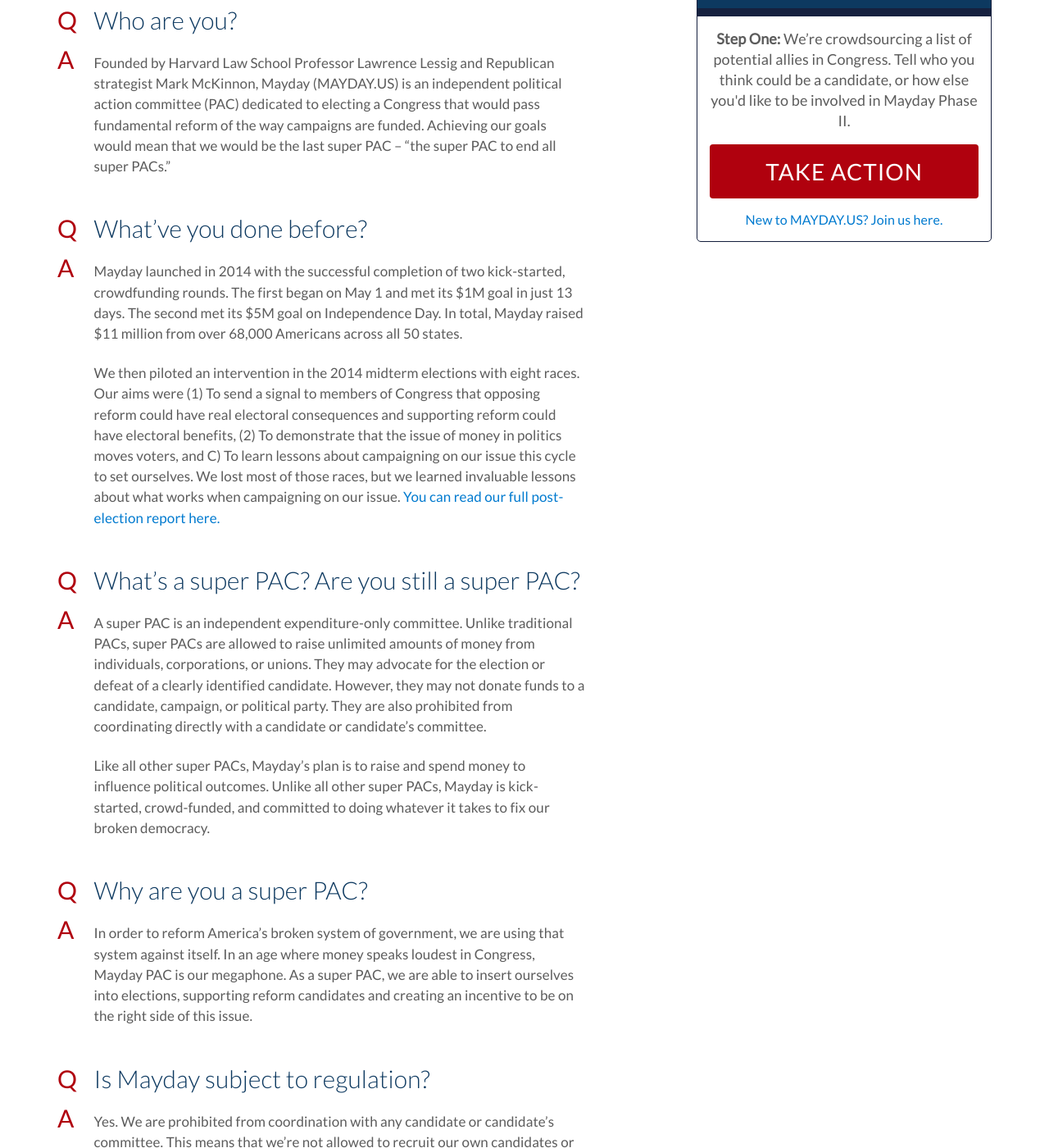
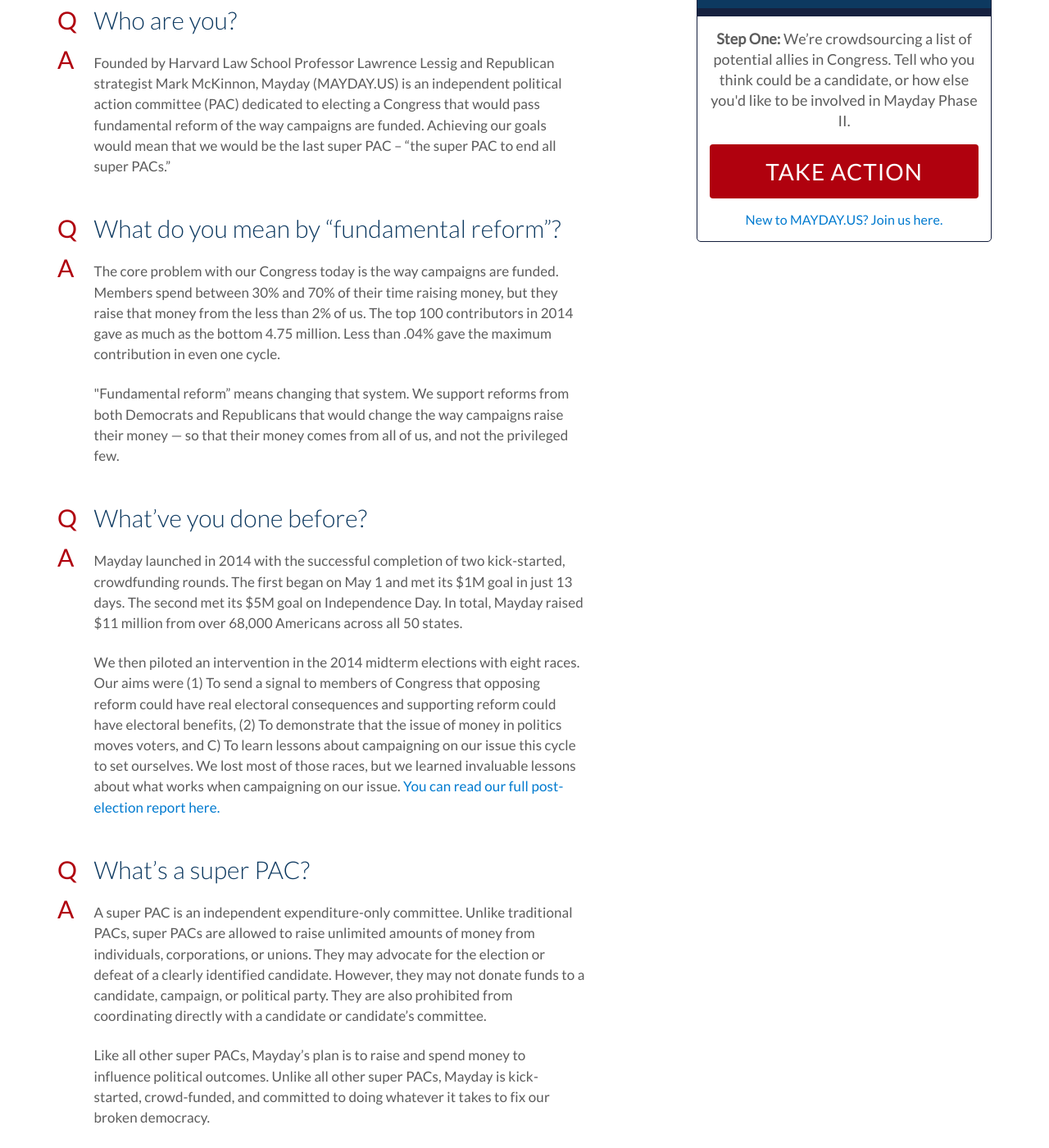
Before and after one commit to MayOneUS/mayday-2.0-frontend, a Jekyll site: the page built from faq.html, in a window 1280 px wide and 1400 px high, scrolled down 251 px. Shown: the whole window at 82% size. Built offline with Jekyll 4.4.1, drawn with Linux system fonts in a browser that asks for light colours; nearby versions of some CDN libraries; some web fonts are replaced; some of the changed text lies outside the part shown.

Commit message:
final content

```diff
--- a/about_us.html
+++ b/about_us.html
@@ -9,10 +9,10 @@
       <div class="col-xs-12">
         <h1 class="mayday-headline-smaller">About <span class="mayday-headline-smaller-thinner">Mayday</span></h1>
         <p>
-          Mayday is a movement of citizens dedicated to passing fundamental reform to end the system of corruption in Washington, D.C. Our goal is to create a sufficient incentive to motivate a majority in Congress to pass fundamental reform in the way we fund our political campaigns.
+          Mayday PAC <a href="http://mayday.us/">(MAYDAY.US)</a> is a movement of citizens dedicated to ending the system of corruption in Washington, D.C. by changing the way campaigns are funded.
         </p>
         <p>
-          In 2014, Mayday debuted as the Super PAC to end Super PACs. We crowdfunded over $6,000,000 from over 68,000 people. In the four biggest races we entered, our efforts were a significant tax on our opponent, forcing him to spend significantly to neutralize the effect of our campaign. This experience taught us important lessons about the most effective ways to pressure members of Congress. We are bringing that same experimental, data-driven spirit to our new campaign.
+          In 2014, Mayday launched as the “super PAC to end all super PACs.” We crowdfunded over $11,000,000 from over 68,000 people. In the four biggest races we entered, our efforts were a significant tax on our opponent, forcing him to spend significantly to neutralize the effect of our campaign. This experience taught us important lessons about the most effective ways to pressure members of Congress. We are bringing that same experimental, data-driven spirit to our new campaign.
         </p>
         <p>
           With our new plan to activate voters directly rather than rely on costly ad campaigns, the threat to anti-reform incumbents is even greater. Mayday will leverage the skills, ideas, and power of our community to win this fight. We are counting on your energy and ideas to make this campaign a success, so please get involved and <a href="/">take action to pass reform</a>.
--- a/faq.html
+++ b/faq.html
@@ -42,6 +42,35 @@
             </span>
             <span class="faq-content">
               <h2>
+                What do you mean by “fundamental reform”?
+              </h2>
+            </span>
+          </div>
+        </div>
+        <div class="row">
+          <div class="col-lg-11 col-md-12">
+            <span class="faq-qa">
+              <h2 class="faq-letter">A</h2>
+            </span>
+            <span class="faq-content">
+              <p>
+                The core problem with our Congress today is the way campaigns are funded. Members spend between 30% and 70% of their time raising money, but they raise that money from the less than 2% of us. The top 100 contributors in 2014 gave as much as the bottom 4.75 million. Less than .04% gave the maximum contribution in even one cycle.
+              </p>
+              <p>
+                "Fundamental reform” means changing that system. We support reforms from both Democrats and Republicans that would change the way campaigns raise their money — so that their money comes from all of us, and not the privileged few.
+              </p>
+            </span>
+          </div>
+        </div>
+        <br>
+
+        <div class="row">
+          <div class="col-lg-11 col-md-12">
+            <span class="faq-qa">
+              <h2 class="faq-letter">Q</h2>
+            </span>
+            <span class="faq-content">
+              <h2>
                 What’ve you done before?
               </h2>
             </span>
@@ -71,7 +100,7 @@
             </span>
             <span class="faq-content">
               <h2>
-                What’s a super PAC?  Are you still a super PAC?
+                What’s a super PAC?
               </h2>
             </span>
           </div>
@@ -87,32 +116,6 @@
               </p>
               <p>
                 Like all other super PACs, Mayday’s plan is to raise and spend money to influence political outcomes. Unlike all other super PACs, Mayday is kick-started, crowd-funded, and committed to doing whatever it takes to fix our broken democracy.
-              </p>
-            </span>
-          </div>
-        </div>
-        <br>
-
-        <div class="row">
-          <div class="col-lg-11 col-md-12">
-            <span class="faq-qa">
-              <h2 class="faq-letter">Q</h2>
-            </span>
-            <span class="faq-content">
-              <h2>
-                Why are you a super PAC?
-              </h2>
-            </span>
-          </div>
-        </div>
-        <div class="row">
-          <div class="col-lg-11 col-md-12">
-            <span class="faq-qa">
-              <h2 class="faq-letter">A</h2>
-            </span>
-            <span class="faq-content">
-              <p>
-                In order to reform America’s broken system of government, we are using that system against itself. In an age where money speaks loudest in Congress, Mayday PAC is our megaphone. As a super PAC, we are able to insert ourselves into elections, supporting reform candidates and creating an incentive to be on the right side of this issue.
               </p>
             </span>
           </div>
@@ -166,9 +169,6 @@
               <h2 class="faq-letter">A</h2>
             </span>
             <span class="faq-content">
-              <p>
-                Yes. We want to use big money (collected from the many) to fight big money (collected from the few). Ironic, we understand. But embrace the irony. Everyone recognizes that politics costs money in America. And we don’t imagine a future where campaigns are free. But if we can pull together a large enough pool of money through this campaign, we can convince Americans that they can change the way money matters in politics. We can create a system in which it isn’t the influence of a few that matters. Instead, as any democracy should, it would be the influence of a majority that matters.
-              </p>
               <p>
                 <a href="https://v1.mayday.us/your-donations/">Our donor data is available here.</a> We list all of our <a href="https://v1.mayday.us/your-donations-top-donors/">Top Donors</a> by name. For donors whose contributions total less than $10,000, the data is aggregated and anonymized.
               </p>
@@ -231,7 +231,10 @@
             </span>
             <span class="faq-content">
               <p>
-                Reform is only possible if we believe in it and are willing to do something about it. 96% of Americans think big money in politics is a problem, but 90% don’t think we can do anything about it. Let’s close that gap.
+                Reform is possible, but only if we believe in it and are willing to do something about it. In America, every generation has had it's moment to decide what it means to be a citizen with a voice. We've passed Constitutional amendments to expand the right to vote over obstacles of racism, sexism, and the poll tax. It took 2/3 of Congress to pass those reforms and every achievement was hard fought.
+              </p>
+              <p>
+                Our votes are still a powerful weapon and, while a single vote may feel insignificant, we can wield that power collectively. As a mobilized army of voters, we can win this fight. 96% of Americans think big money in politics is a problem, but 90% don’t think we can do anything about it. Let’s close that gap.
               </p>
             </span>
           </div>
--- a/index.html
+++ b/index.html
@@ -37,10 +37,10 @@
     <img class="bg-star" src="/images/star_white.svg">
     <div class="container gutter-justphone homepage-panel-body">
       <div class="col-md-10 col-xs-12">
-        <h2>Mayday, Phase II begins now</h2>
+        <h2>Mayday V2 begins now</h2>
         <p>In 2014, we rallied more than 50,000 Americans to support a fight for fundamental reform in the way campaigns are funded &ndash; to reduce the influence of money in politics, by increasing the influence of people in politics.</p>
         <p>But in the campaigns, we didn’t move the ball far enough.</p>
-        <p>So in 2015, we’re doing something different. To prove that reform is possible, we need to close the gap on a majority in Congress &ndash; both Republicans and Democrats &ndash; committed to reforming the system of corruption in Washington, D.C. </p>
+        <p>So in 2015, we’re doing something different. To prove that reform is possible, we need to close the gap on a majority in Congress &ndash; both Republicans and Democrats &ndash; committed to reforming the system of corruption in Washington, D.C by changing the way campaigns are funded.</p>
       </div>
     </div>
   </div>
@@ -49,7 +49,7 @@
       <div class="col-md-10 col-xs-12">
         <h2>Help us find allies in Congress</h2>
         <p>We need you to help us identify who our allies should be. <a class="show-nomination-modal">Tell us who you think we could persuade, and why</a>.</p>
-        <p>We don’t just want the obvious. We’re not interested in dirt, or anything negative. We’re interested in who you believe could become real leaders in the fight to get our democracy back.</p>
+        <p>We’re looking for leaders who agree that the way campaigns are funded is broken. You can see a list of Members who have committed to <a href"http://www.repswith.us">fundamental reform here.</a> Who else should be on that list? </p>
       </div>
     </div>
   </div>
```
